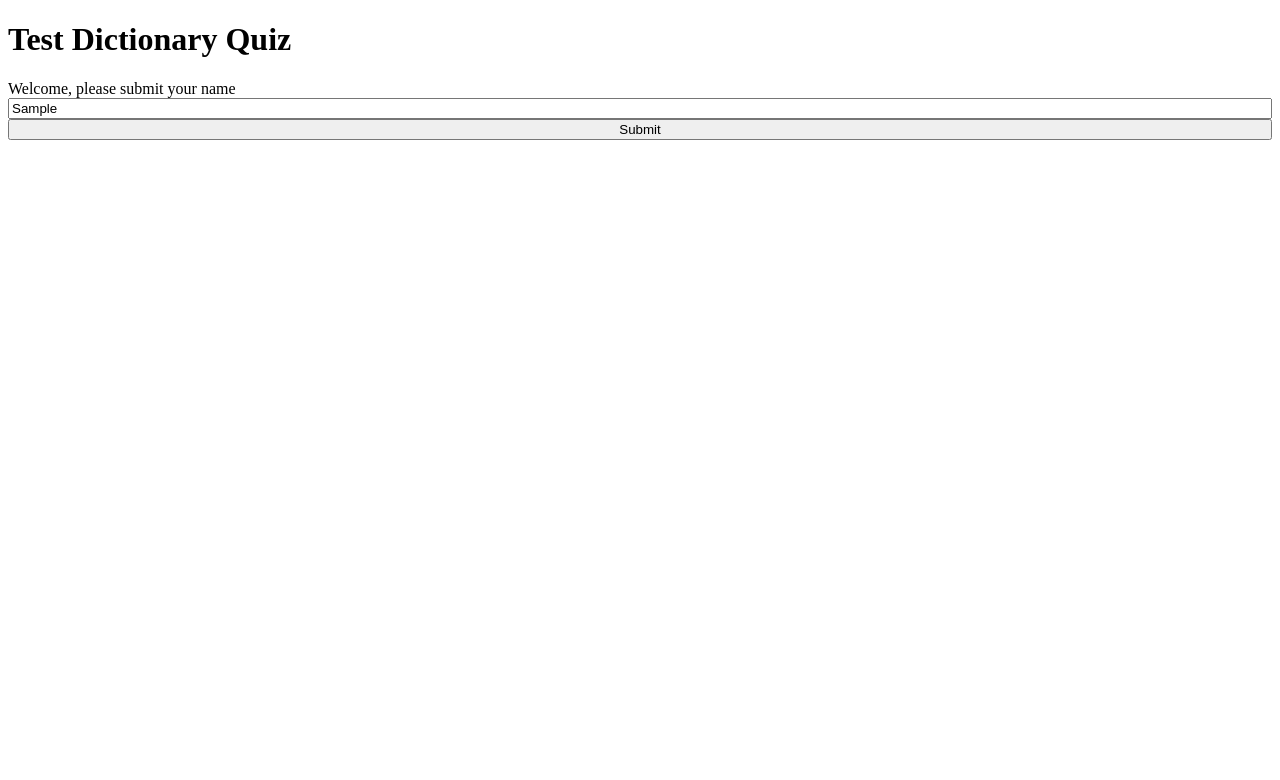
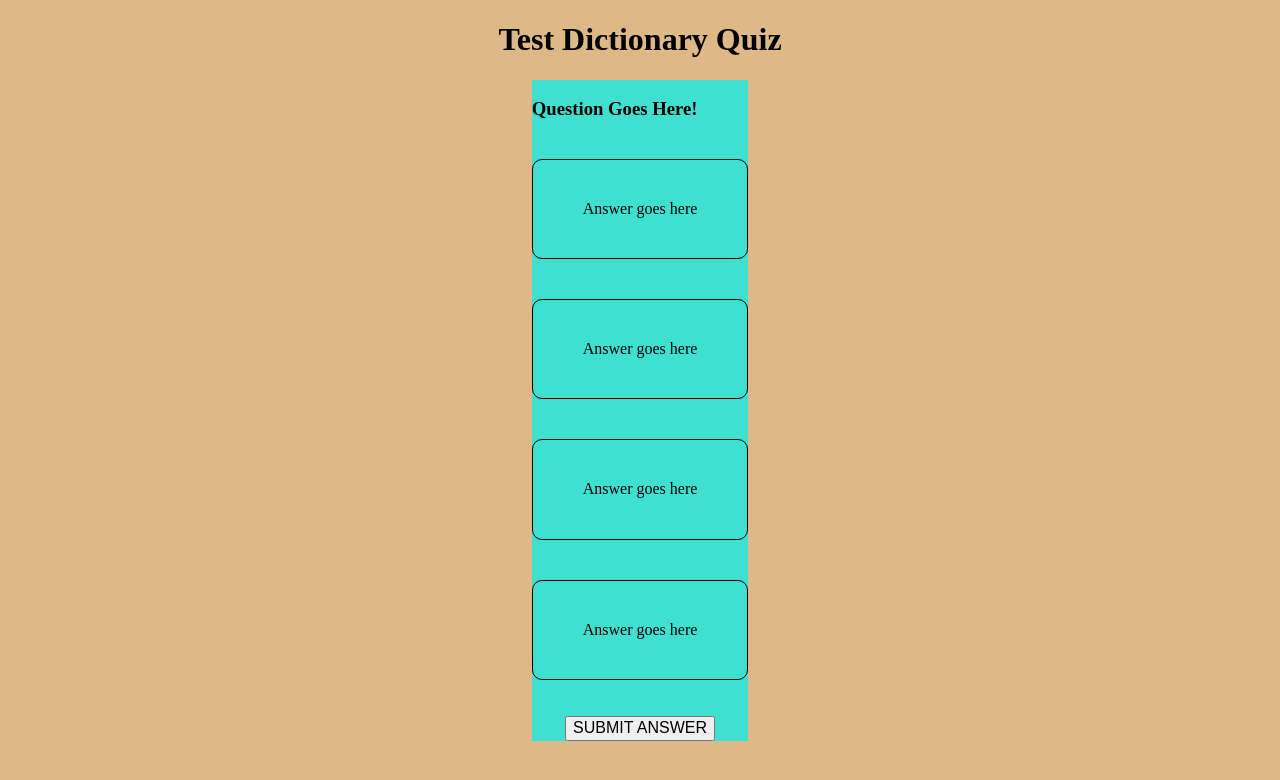
Before and after one commit to Quizmasters3000/projectTwo, a plain HTML site: page index.html in a window 1280 px wide. Both pictures are taken after typing "Sample" into the empty fields and a click on the button "Submit". Drawn offline with Linux system fonts and the light colour scheme; no server answers.

Commit message:
played with button animations, functionality and transitions

```diff
--- a/index.html
+++ b/index.html
@@ -5,17 +5,8 @@
     <meta http-equiv="X-UA-Compatible" content="IE=edge" />
     <meta name="viewport" content="width=device-width, initial-scale=1.0" />
     <title>Test Dictionary</title>
-    <!-- <link rel="stylesheet" href="./styles.css"> -->
+    <link rel="stylesheet" href="./styles/styles.css" />
   </head>
-  <style>
-    .active {
-      display: flex;
-      flex-direction: column;
-    }
-    .inactive {
-      display: none;
-    }
-  </style>
 
   <body>
     <h1>Test Dictionary Quiz</h1>
@@ -30,19 +21,19 @@
       <div class="quizTitle">
         <h3 class="questions">Question Goes Here!</h3>
         <ul class="choices">
-          <li>
+          <li class="liButton">
             <input type="radio" name="choice" class="choice" id="0" />
             <label for="0" id="radioA">Answer goes here</label>
           </li>
-          <li>
+          <li class="liButton">
             <input type="radio" name="choice" class="choice" id="1" />
             <label for="1" id="radioB">Answer goes here</label>
           </li>
-          <li>
+          <li class="liButton">
             <input type="radio" name="choice" class="choice" id="2" />
             <label for="2" id="radioC">Answer goes here</label>
           </li>
-          <li>
+          <li class="liButton">
             <input type="radio" name="choice" class="choice" id="3" />
             <label for="3" id="radioD">Answer goes here</label>
           </li>
--- a/script/main.js
+++ b/script/main.js
@@ -25,7 +25,7 @@ quizApp.submitName.addEventListener('click', () => {
         alert("Please enter your name")
     } else {
       quizApp.myName = quizApp.nameElement.value
-      nameInput.classList.add("inactive");
+      quizApp.nameInput.classList.add("inactive");
       quizApp.quizWrapper.classList.add("active");
       quizApp.quizWrapper.classList.remove("inactive");
     }
@@ -113,8 +113,9 @@ quizApp.uncheckRadio = function() {
 
   quizApp.liButtons.forEach(li => {
     li.addEventListener('click', () => {
-          // quizApp.liButtons.forEach(li => li.classList.remove('blueish'))
-          // quizApp.li.classList.add('blueish')
+          console.log('click')
+          quizApp.liButtons.forEach(li => li.classList.remove('blueish'))
+          li.classList.add('blueish')
     })
 })
 
--- /dev/null
+++ b/styles/sass/partials/_main.scss
@@ -0,0 +1,107 @@
+body {
+    background-color: burlywood;
+    display: flex;
+    justify-content: center;
+    flex-direction: column;
+    align-items: center;
+}
+
+
+
+
+.quizWrapper {
+    display: flex;
+    justify-content: center;
+    flex-direction: column;
+    align-items: center;
+    background-color: turquoise;
+}
+
+@keyframes leftSideAnimate{
+    0% {
+        background-color: burlywood;
+    }
+
+    50% {
+        background-color: blue;
+        transform: translateX(600px)
+    }
+
+    100% {
+        background-color: burlywood;
+        transform: translateX(0)
+    }
+}
+
+@keyframes rightSideAnimate {
+    0% {
+        background-color: burlywood;
+    }
+
+    50% {
+        background-color: palevioletred;
+        transform: translateX(-600px)
+    }
+
+    100% {
+        background-color: burlywood;
+        transform: translateX(0)
+    }
+}
+
+.leftSideAnimate {
+    animation-name: leftSideAnimate;
+    animation-duration: 2s;
+}
+
+.rightSideAnimate {
+        animation-duration: 2s;
+        animation-name: rightSideAnimate;
+}
+.choices {
+    list-style: none;
+    display: flex;
+    justify-content: center;
+    flex-direction: column;
+    align-items: center;
+    transition: all 5s ease-in-out;
+    padding: 0;
+    .liButton{
+        padding: 40px;
+        position: relative;
+        text-align: center;
+        background-color: none;
+        border-radius: 10px;
+        border: 1px solid black;
+        margin: 20px 0;
+        cursor: pointer;
+
+        label {
+            padding: 10px;
+            height: 10px;
+            cursor: pointer;
+
+        }
+        input[type="radio"] {
+            position: absolute;
+            display: none;
+
+        }
+
+    }
+}
+
+
+.blueish {
+    background-color: gold;
+    color: purple;
+}
+
+.active {
+    display: flex;
+    flex-direction: column;
+}
+
+.inactive {
+    display: none;
+}
--- a/styles/sass/styles.scss
+++ b/styles/sass/styles.scss
@@ -1 +1,2 @@
 @import "./partials/setup";
+@import "./partials/main";
```
Also changed, not shown: styles/styles.css.
